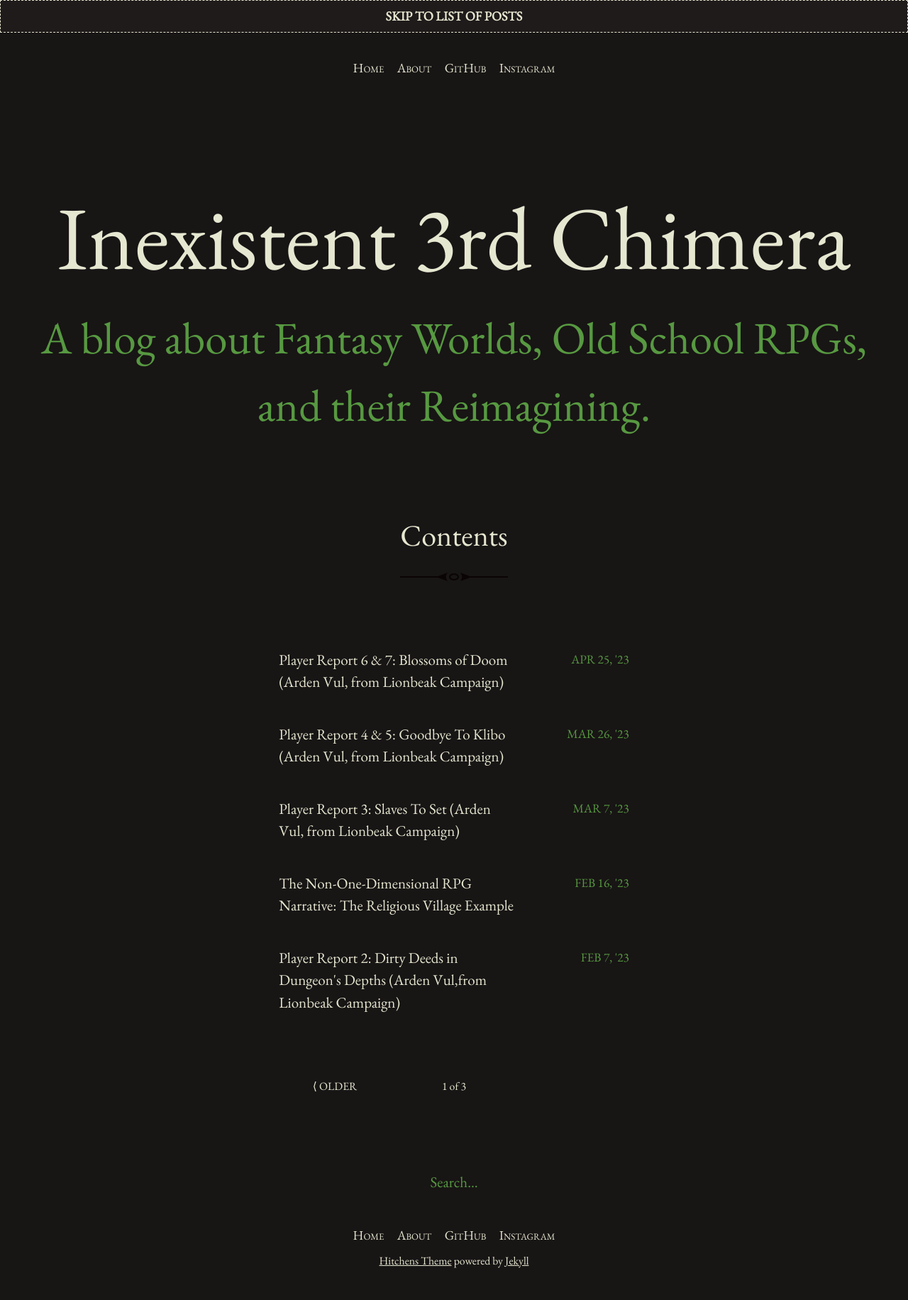
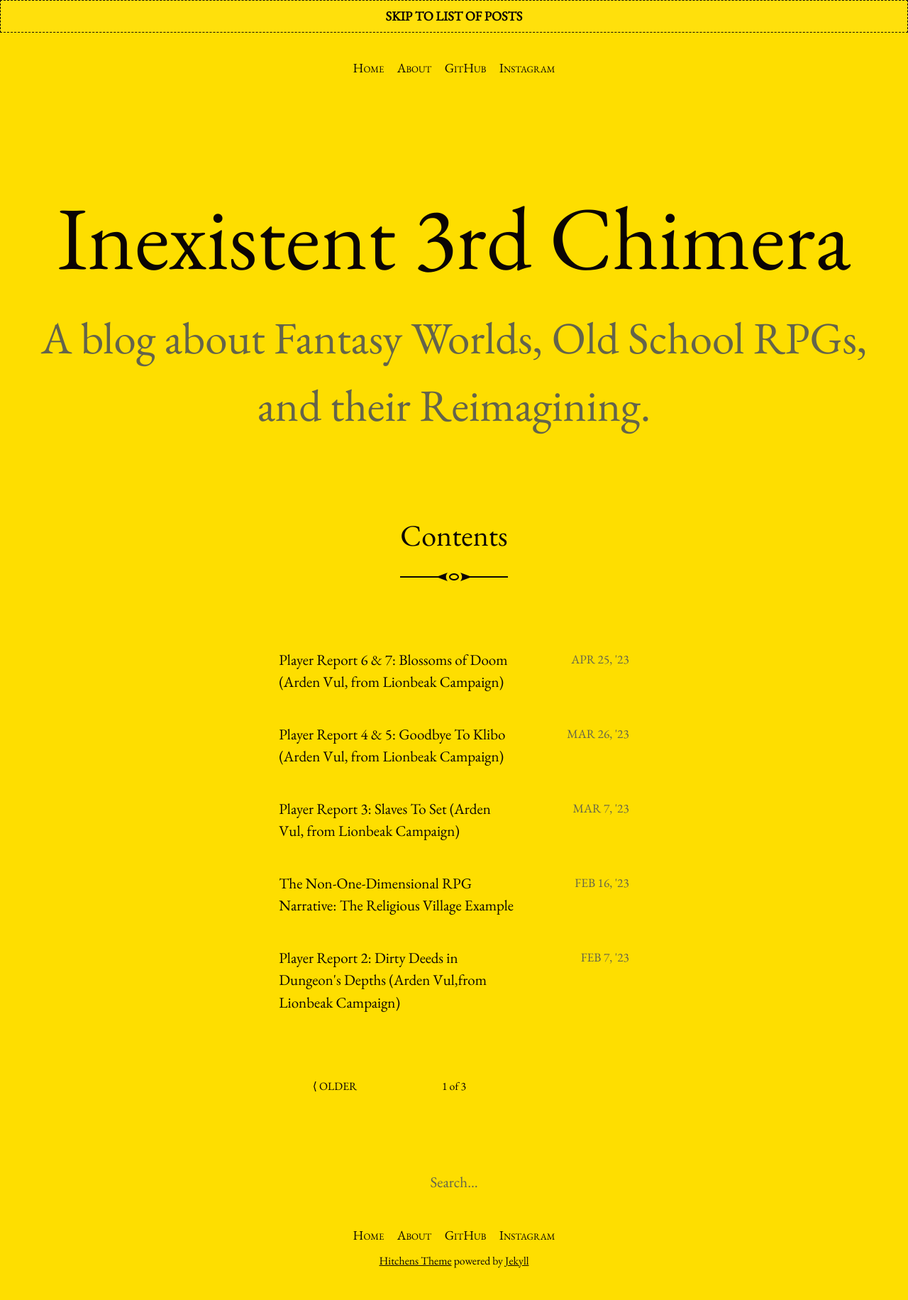
Before and after one commit to InexistentThirdChimera/InexistentThirdChimera.github.io, a Jekyll site: the page built from index.html, in a window 1280 px wide. Shown: the whole page at 71% size. Built offline with Jekyll 4.4.1, drawn with Linux system fonts in a browser that asks for light colours; the list of posts is cut into pages by our own code.

```diff
--- a/_sass/_variables.scss
+++ b/_sass/_variables.scss
@@ -1,7 +1,7 @@
-$brand-color:         #181515;
+$brand-color:         #fede00;
 $highlight:           lighten($brand-color, 35%);
-$text-color:          #e6e7d0;
-$muted-text-color:    #579941;
+$text-color:          #0b0404;
+$muted-text-color:    #64644B;
 $font-family:         "EB Garamond", Garamond, "Times New Roman", serif;
 
 $on-bigphone:         375px;
```
